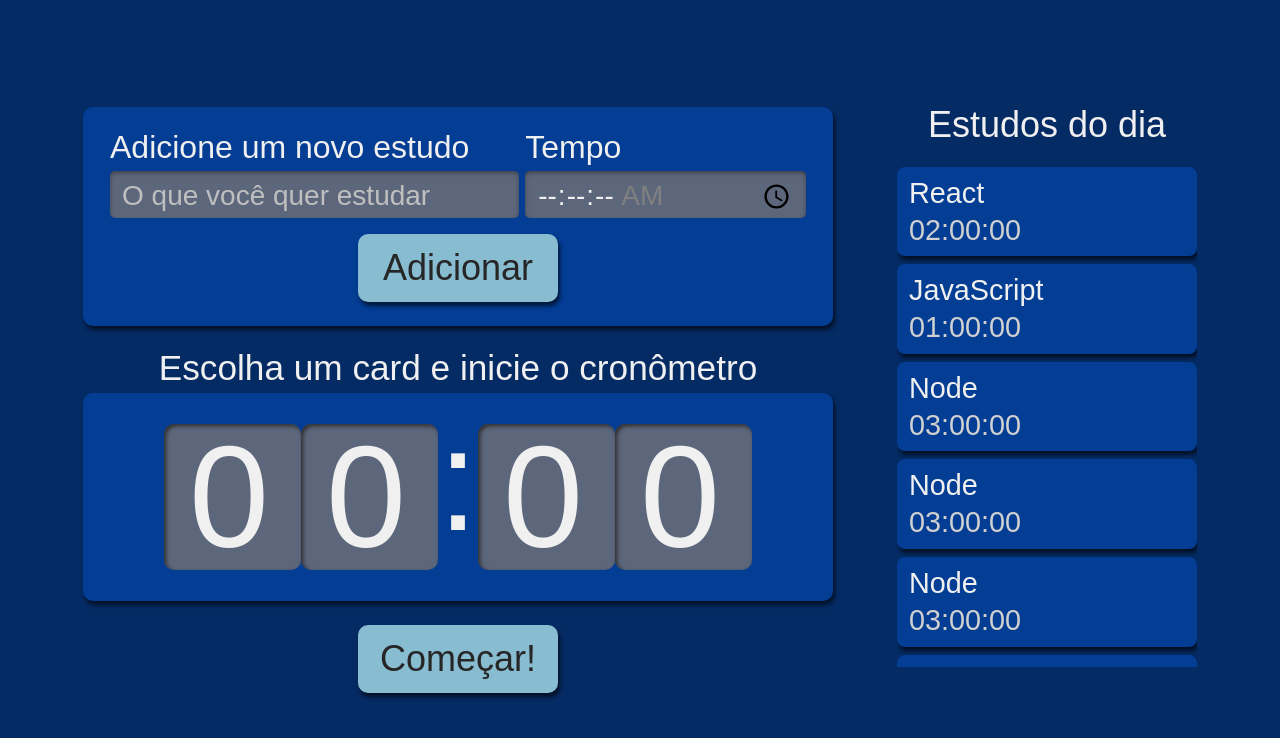
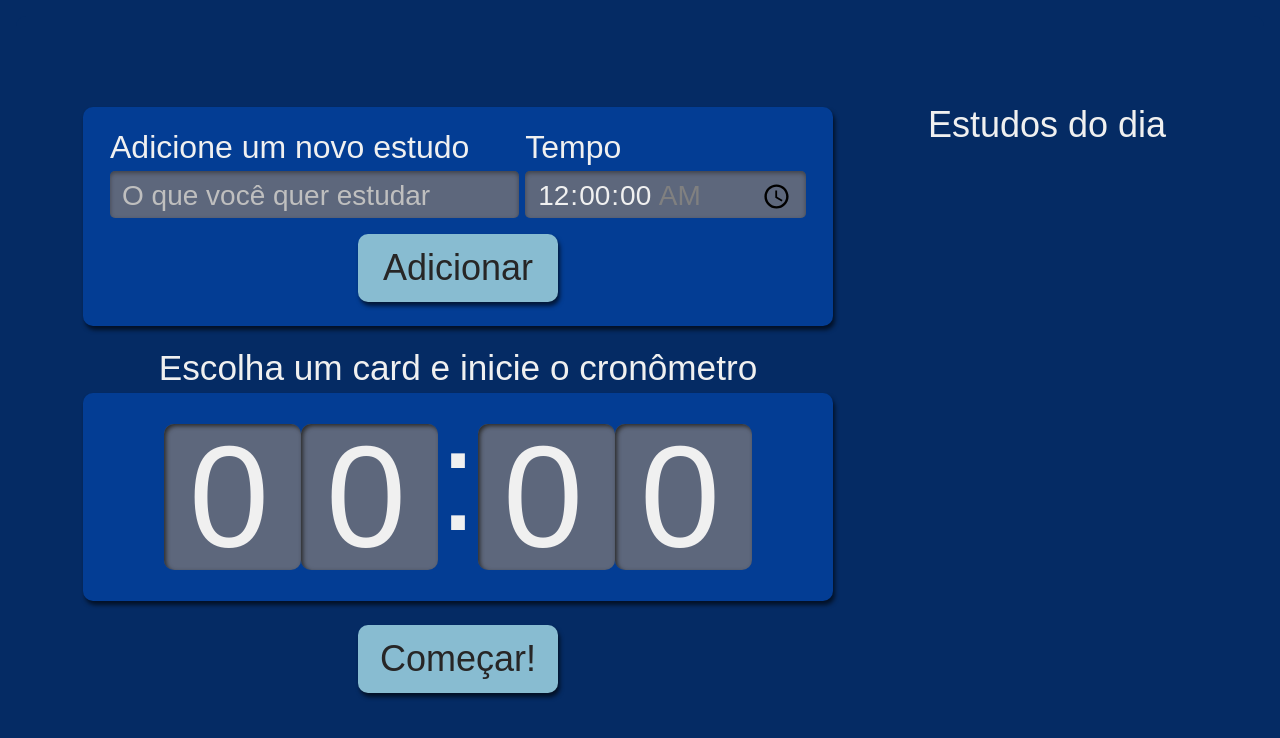
Before and after one commit to Marvinx9/studies-app, a React (Vite) app: page / in a window 1280 px wide. Shown: the top 738 px of the page. Built offline with nearby package versions, Linux system fonts and the light colour scheme.

Commit message:
feat: increment create tarefas

```diff
--- /dev/null
+++ b/src/components/Button/index.tsx
@@ -0,0 +1,16 @@
+import React from "react";
+import style from "./Button.module.scss";
+
+export class Button extends React.Component<{
+  type?: "submit" | "reset" | "button" | undefined;
+  text: string;
+}> {
+  render() {
+    const { type = "button" } = this.props;
+    return (
+      <button type={type} className={style.botao}>
+        {this.props.text}
+      </button>
+    );
+  }
+}
--- a/src/components/Form/index.tsx
+++ b/src/components/Form/index.tsx
@@ -1,16 +1,39 @@
 import React from "react";
 import { Button } from "../Button";
 import style from "./Form.module.scss";
+import { Itarefa } from "../../types/tarefa";
 
-export class Form extends React.Component {
+export class Form extends React.Component<{
+  setTarefas: React.Dispatch<React.SetStateAction<Itarefa[]>>;
+}> {
+  state = {
+    tarefa: "",
+    tempo: "00:00",
+  };
+
+  adicionarTarefa(evento: React.FormEvent<HTMLFormElement>) {
+    evento.preventDefault();
+    this.props.setTarefas((tarefasAntigas) => [
+      ...tarefasAntigas,
+      { ...this.state },
+    ]);
+  }
+
   render() {
     return (
-      <form className={style.novaTarefa}>
+      <form
+        className={style.novaTarefa}
+        onSubmit={this.adicionarTarefa.bind(this)}
+      >
         <div className={style.inputContainer}>
           <label htmlFor="tarefa">Adicione um novo estudo</label>
           <input
             type="text"
             name="tarefa"
+            value={this.state.tarefa}
+            onChange={(evento) =>
+              this.setState({ ...this.state, tarefa: evento.target.value })
+            }
             id="tarefa"
             placeholder="O que você quer estudar"
             required
@@ -22,13 +45,17 @@
             type="time"
             step="1"
             name="tempo"
+            value={this.state.tempo}
+            onChange={(evento) =>
+              this.setState({ ...this.state, tempo: evento.target.value })
+            }
             id="tempo"
             min="00:00:00"
             max="01:30:00"
             required
           />
         </div>
-        <Button text="Adicionar" />
+        <Button type="submit" text="Adicionar" />
       </form>
     );
   }
--- a/src/components/List/index.tsx
+++ b/src/components/List/index.tsx
@@ -1,41 +1,11 @@
+import { Itarefa } from "../../types/tarefa";
 import { Item } from "./Item";
 import style from "./List.module.scss";
 
-export function List() {
-  const tarefas = [
-    {
-      tarefa: "React",
-      tempo: "02:00:00",
-    },
-    {
-      tarefa: "JavaScript",
-      tempo: "01:00:00",
-    },
-    {
-      tarefa: "Node",
-      tempo: "03:00:00",
-    },
-    {
-      tarefa: "Node",
-      tempo: "03:00:00",
-    },
-    {
-      tarefa: "Node",
-      tempo: "03:00:00",
-    },
-    {
-      tarefa: "Node",
-      tempo: "03:00:00",
-    },
-    {
-      tarefa: "Node",
-      tempo: "03:00:00",
-    },
-  ];
-
+export function List({ tarefas }: { tarefas: Itarefa[] }) {
   return (
     <aside className={style.listaTarefas}>
-      <h2> Estudos do dia</h2>
+      <h2>Estudos do dia</h2>
       <ul>
         {tarefas.map((item, index) => (
           <Item key={index} {...item} />
--- a/src/components/button/index.tsx
+++ /dev/null
@@ -1,8 +0,0 @@
-import React from "react";
-import style from "./Button.module.scss";
-
-export class Button extends React.Component<{ text: string }> {
-  render() {
-    return <button className={style.botao}>{this.props.text}</button>;
-  }
-}
--- a/src/pages/App.tsx
+++ b/src/pages/App.tsx
@@ -1,15 +1,19 @@
+import { useState } from "react";
 import { Cronometro } from "../components/Cronometro";
 import { Form } from "../components/Form";
 import { List } from "../components/List";
 import style from "./App.module.scss";
+import { Itarefa } from "../types/tarefa";
 
 export function App() {
+  const [tarefas, setTarefas] = useState<Itarefa[]>([]);
+
   return (
     <>
       <div className={style.AppStyle}>
-        <Form />
+        <Form setTarefas={setTarefas} />
         <Cronometro />
-        <List />
+        <List tarefas={tarefas} />
       </div>
     </>
   );
--- /dev/null
+++ b/src/types/tarefa.ts
@@ -0,0 +1,4 @@
+export interface Itarefa {
+  tarefa: string;
+  tempo: string;
+}
```
Also changed, not shown: src/components/Button/Button.module.scss (renamed from src/components/button/Button.module.scss).
